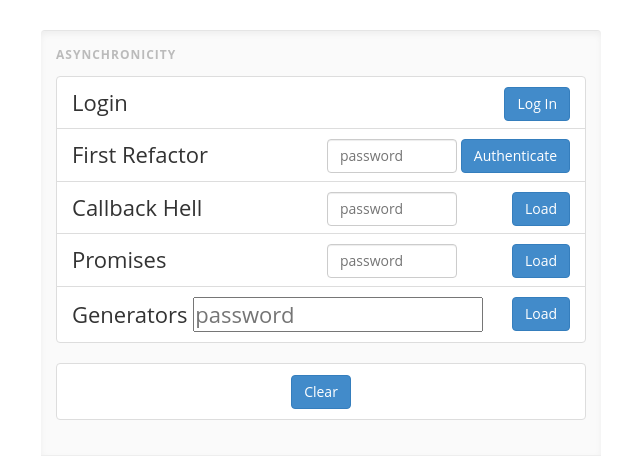
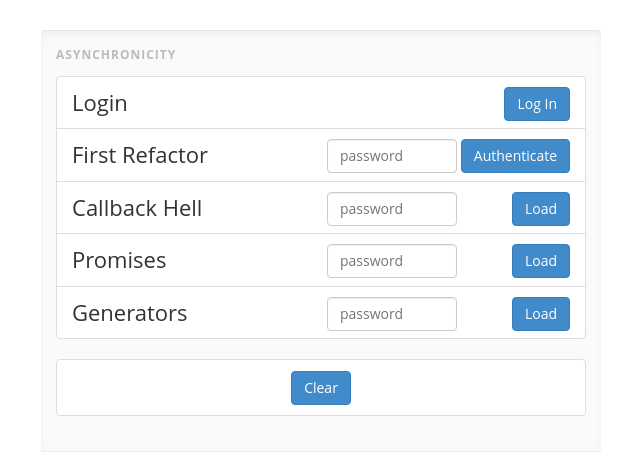
Before and after one commit to dagda1/async-dojo, a website: page app/index.html in a window 1280 px wide. Shown: the whole page, without its empty margins (14-654 px from the left). Drawn offline with nearby package versions, Linux system fonts and the light colour scheme.

Commit message:
style change

```diff
--- a/app/index.html
+++ b/app/index.html
@@ -21,7 +21,7 @@
         <li class="list-group-item"><span class="first">First Refactor</span> <input class="x-small" type="password" placeholder="password"/> <button class="btn btn-primary btn-large authenticate pull-right">Authenticate</button></li>
         <li class="list-group-item"><span class="first">Callback Hell</span> <input class="x-small" type="password" placeholder="password"/> <button class="btn btn-primary btn-large call-back pull-right">Load</button></li>
         <li class="list-group-item"><span class="first">Promises</span> <input class="x-small" type="password" placeholder="password"/> <button class="btn btn-primary btn-large promises pull-right">Load</button></li>
-        <li class="list-group-item"><span class="first">Generators</span> <input class=":-small" type="password" placeholder="password"/> <button class="btn btn-primary btn-large generators pull-right">Load</button></li>
+        <li class="list-group-item"><span class="first">Generators</span> <input class="x-small" type="password" placeholder="password"/> <button class="btn btn-primary btn-large generators pull-right">Load</button></li>
       </ul>
       <ul class="list-group text-center">
           <li class="list-group-item"><a href="#" class="btn btn-primary btn-large clear">Clear</a></li>
```
